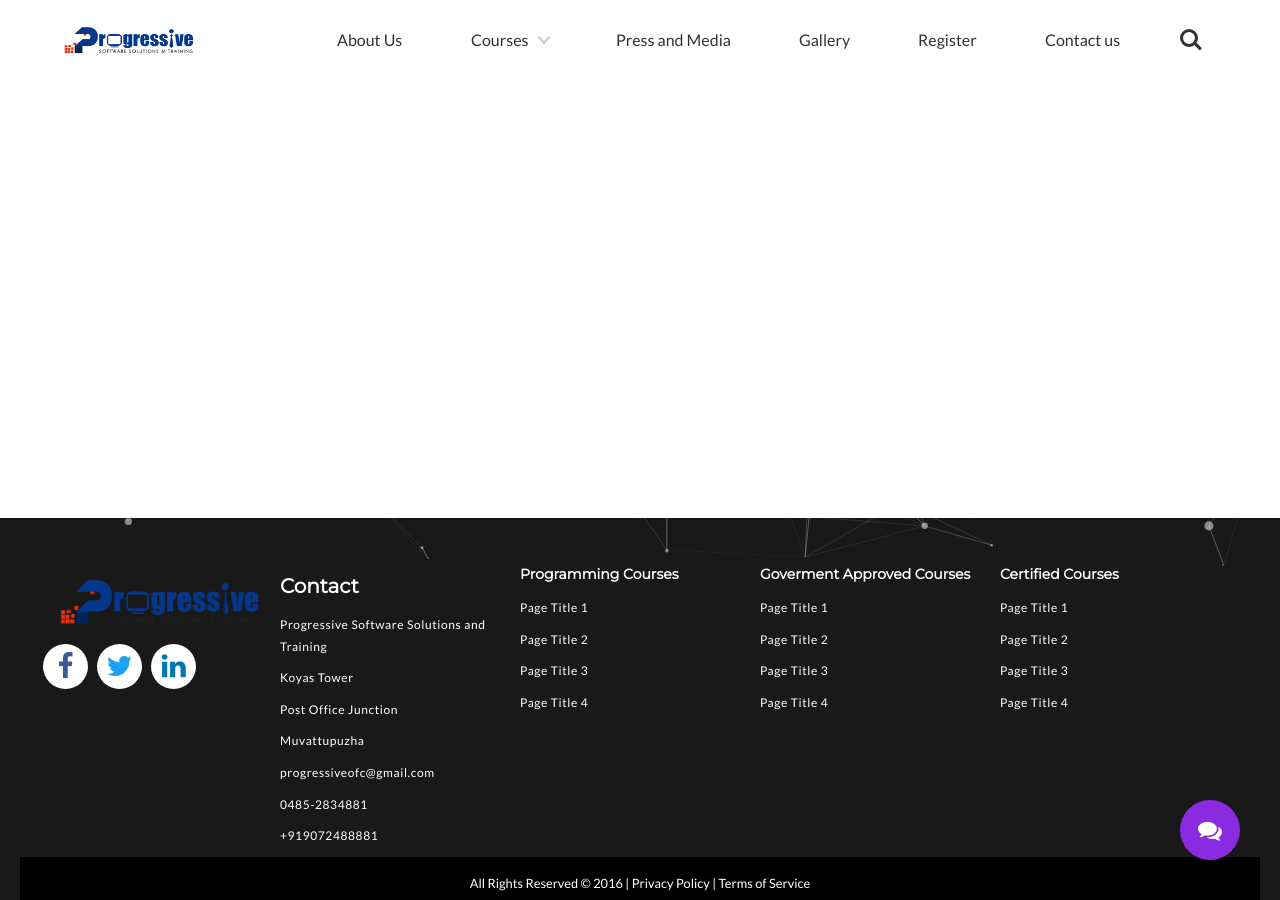
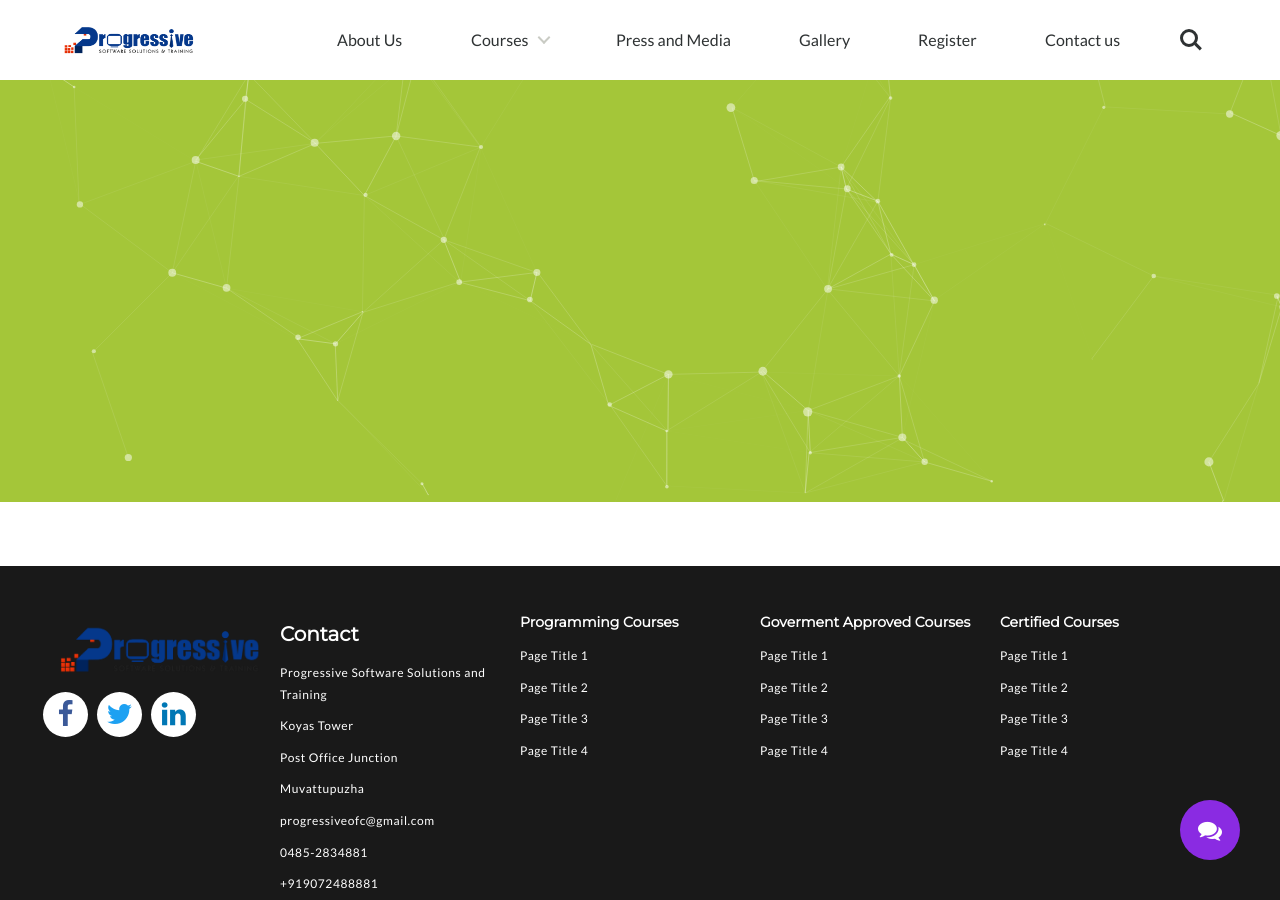
Before and after one commit to psstEdu/PSST, a Jekyll site: the page built from cources/Android.md, in a window 1280 px wide and 900 px high, scrolled down 398 px. Built offline with Jekyll 4.4.1, drawn with Linux system fonts in a browser that asks for light colours.

Commit message:
Update particle-container.html

```diff
--- a/_includes/particle-container.html
+++ b/_includes/particle-container.html
@@ -1,4 +1,4 @@
-<div id="particles-js" style="background-color:{{ page.color }}>
+<div id="particles-js" style="background-color:{{ page.color }}">
 
 
 </div>
```
